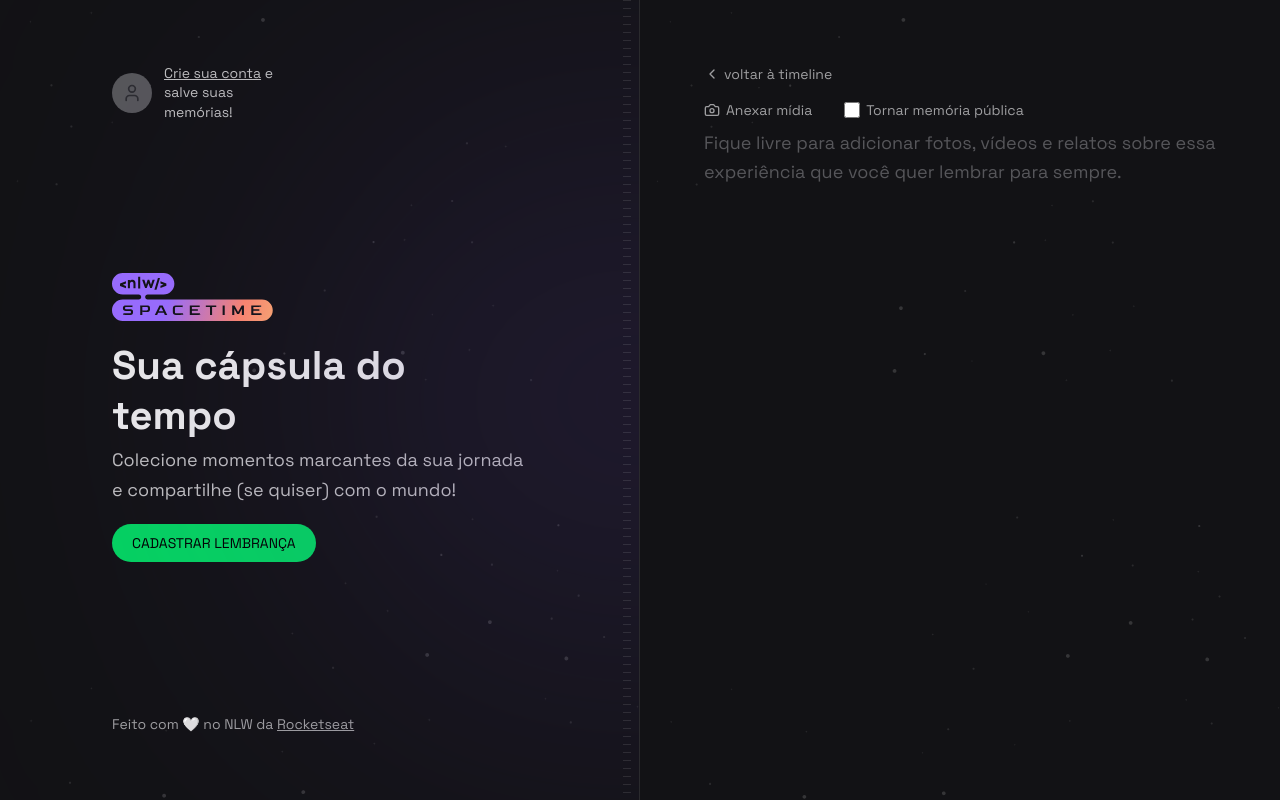
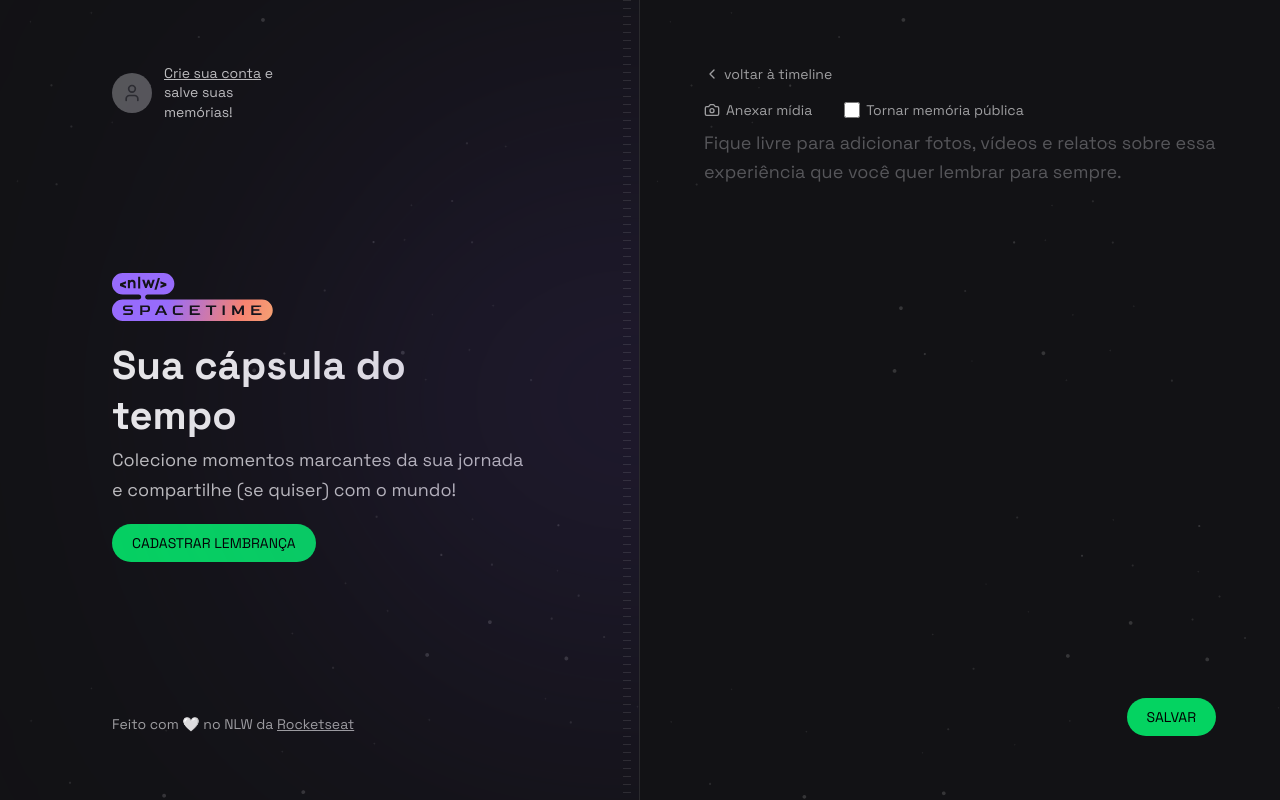
Before and after one commit to pdrmenezes/nlw_spacetime, a Next.js app in the folder web/: page /memories/new in a window 1280 px wide. Built offline with nearby package versions, Linux system fonts and the light colour scheme; no server answers.

Commit message:
feat:adding functionality to the newMemoryForm

```diff
--- a/web/package.json
+++ b/web/package.json
@@ -16,6 +16,7 @@
     "axios": "^1.4.0",
     "eslint": "8.41.0",
     "eslint-config-next": "13.4.3",
+    "js-cookie": "^3.0.5",
     "jwt-decode": "^3.1.2",
     "lucide-react": "^0.220.0",
     "next": "13.4.3",
@@ -27,6 +28,7 @@
   },
   "devDependencies": {
     "@tailwindcss/forms": "^0.5.3",
+    "@types/js-cookie": "^3.0.3",
     "prettier-plugin-tailwindcss": "^0.3.0"
   }
 }
--- a/web/src/app/memories/new/page.tsx
+++ b/web/src/app/memories/new/page.tsx
@@ -1,5 +1,5 @@
-import { MediaPicker } from "@/components/MediaPicker";
-import { Camera, ChevronLeft } from "lucide-react";
+import { NewMemoryForm } from "@/components/NewMemoryForm";
+import { ChevronLeft } from "lucide-react";
 import Link from "next/link";
 
 export default function NewMemory() {
@@ -12,37 +12,7 @@
         <ChevronLeft className="h-4 w-4" />
         voltar à timeline
       </Link>
-      <form action="" className="flex flex-1 flex-col gap-2">
-        <div className="flex items-center gap-4">
-          <label
-            htmlFor="media"
-            className="flex cursor-pointer items-center gap-1.5 text-sm text-spacetime_gray-200 hover:text-spacetime_gray-100"
-          >
-            <Camera className="h-4 w-4" />
-            Anexar mídia
-          </label>
-          <MediaPicker />
-          <label
-            htmlFor="isPublic"
-            className="flex items-center gap-1.5 text-sm text-spacetime_gray-200 hover:text-spacetime_gray-100"
-          >
-            <input
-              type="checkbox"
-              name="isPublic"
-              id="isPublic"
-              value="true"
-              className="h-4 w-4 rounded border-spacetime_gray-400 bg-spacetime_gray-700 text-spacetime_purple-500"
-            />
-            Tornar memória pública
-          </label>
-        </div>
-        <textarea
-          name="content"
-          spellCheck={false}
-          className="w-full flex-1 resize-none rounded border-0 bg-transparent p-0 text-lg leading-relaxed text-spacetime_gray-100 placeholder:text-spacetime_gray-400 focus:ring-0"
-          placeholder="Fique livre para adicionar fotos, vídeos e relatos sobre essa experiência que você quer lembrar para sempre."
-        />
-      </form>
+      <NewMemoryForm />
     </div>
   );
 }
--- a/web/src/components/MediaPicker.tsx
+++ b/web/src/components/MediaPicker.tsx
@@ -16,6 +16,7 @@
     <>
       <input
         type="file"
+        name="coverUrl"
         id="media"
         accept="image/*"
         className="invisible h-0 w-0"
--- /dev/null
+++ b/web/src/components/NewMemoryForm.tsx
@@ -0,0 +1,84 @@
+"use client";
+import { Camera } from "lucide-react";
+import { MediaPicker } from "./MediaPicker";
+import { FormEvent } from "react";
+import { api } from "@/lib/api";
+import Cookie from "js-cookie";
+import { useRouter } from "next/navigation";
+
+export function NewMemoryForm() {
+  const router = useRouter();
+
+  async function handleCreateMemory(event: FormEvent<HTMLFormElement>) {
+    event.preventDefault();
+
+    const formData = new FormData(event.currentTarget);
+    const fileToUpload = formData.get("coverUrl");
+    let coverUrl = "";
+    if (fileToUpload) {
+      const uploadFormData = new FormData();
+      uploadFormData.set("file", fileToUpload);
+
+      const uploadResponse = await api.post("/upload", uploadFormData);
+
+      coverUrl = uploadResponse.data.fileUrl;
+    }
+
+    const token = Cookie.get("token");
+
+    await api.post(
+      "/memories",
+      {
+        coverUrl,
+        content: formData.get("content"),
+        isPublic: formData.get("isPublic"),
+      },
+      {
+        headers: {
+          Authorization: `Bearer ${token}`,
+        },
+      }
+    );
+    router.push("/");
+  }
+
+  return (
+    <form onSubmit={handleCreateMemory} className="flex flex-1 flex-col gap-2">
+      <div className="flex items-center gap-4">
+        <label
+          htmlFor="media"
+          className="flex cursor-pointer items-center gap-1.5 text-sm text-spacetime_gray-200 hover:text-spacetime_gray-100"
+        >
+          <Camera className="h-4 w-4" />
+          Anexar mídia
+        </label>
+        <MediaPicker />
+        <label
+          htmlFor="isPublic"
+          className="flex items-center gap-1.5 text-sm text-spacetime_gray-200 hover:text-spacetime_gray-100"
+        >
+          <input
+            type="checkbox"
+            name="isPublic"
+            id="isPublic"
+            value="true"
+            className="h-4 w-4 rounded border-spacetime_gray-400 bg-spacetime_gray-700 text-spacetime_purple-500"
+          />
+          Tornar memória pública
+        </label>
+      </div>
+      <textarea
+        name="content"
+        spellCheck={false}
+        className="w-full flex-1 resize-none rounded border-0 bg-transparent p-0 text-lg leading-relaxed text-spacetime_gray-100 placeholder:text-spacetime_gray-400 focus:ring-0"
+        placeholder="Fique livre para adicionar fotos, vídeos e relatos sobre essa experiência que você quer lembrar para sempre."
+      />
+      <button
+        type="submit"
+        className="inline-block self-end rounded-full bg-spacetime_green-500 px-5 py-3 text-sm uppercase leading-none text-black hover:bg-spacetime_green-600"
+      >
+        Salvar
+      </button>
+    </form>
+  );
+}
```
Also changed, not shown: 1 other file (tests, documents, lock files or other folders).
